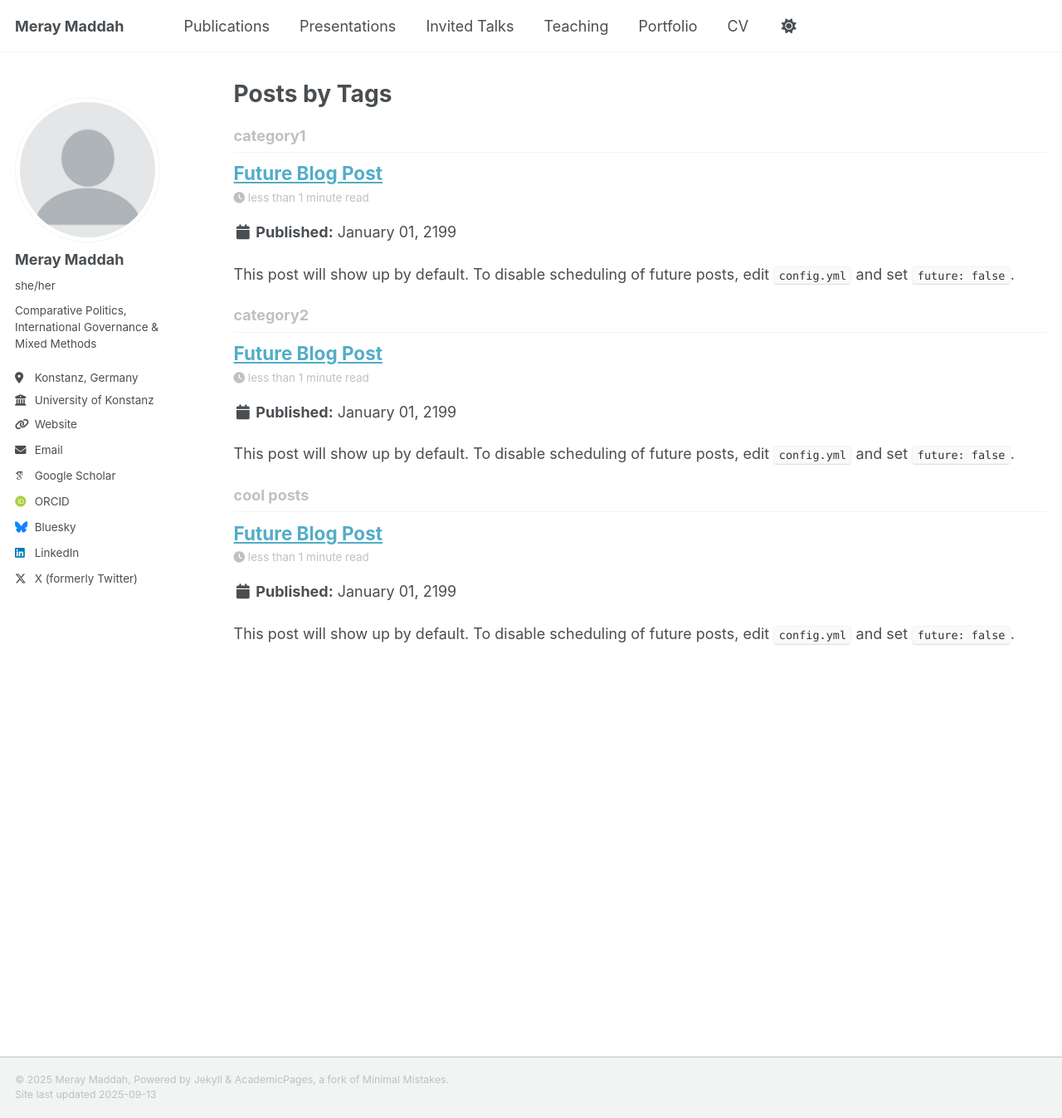
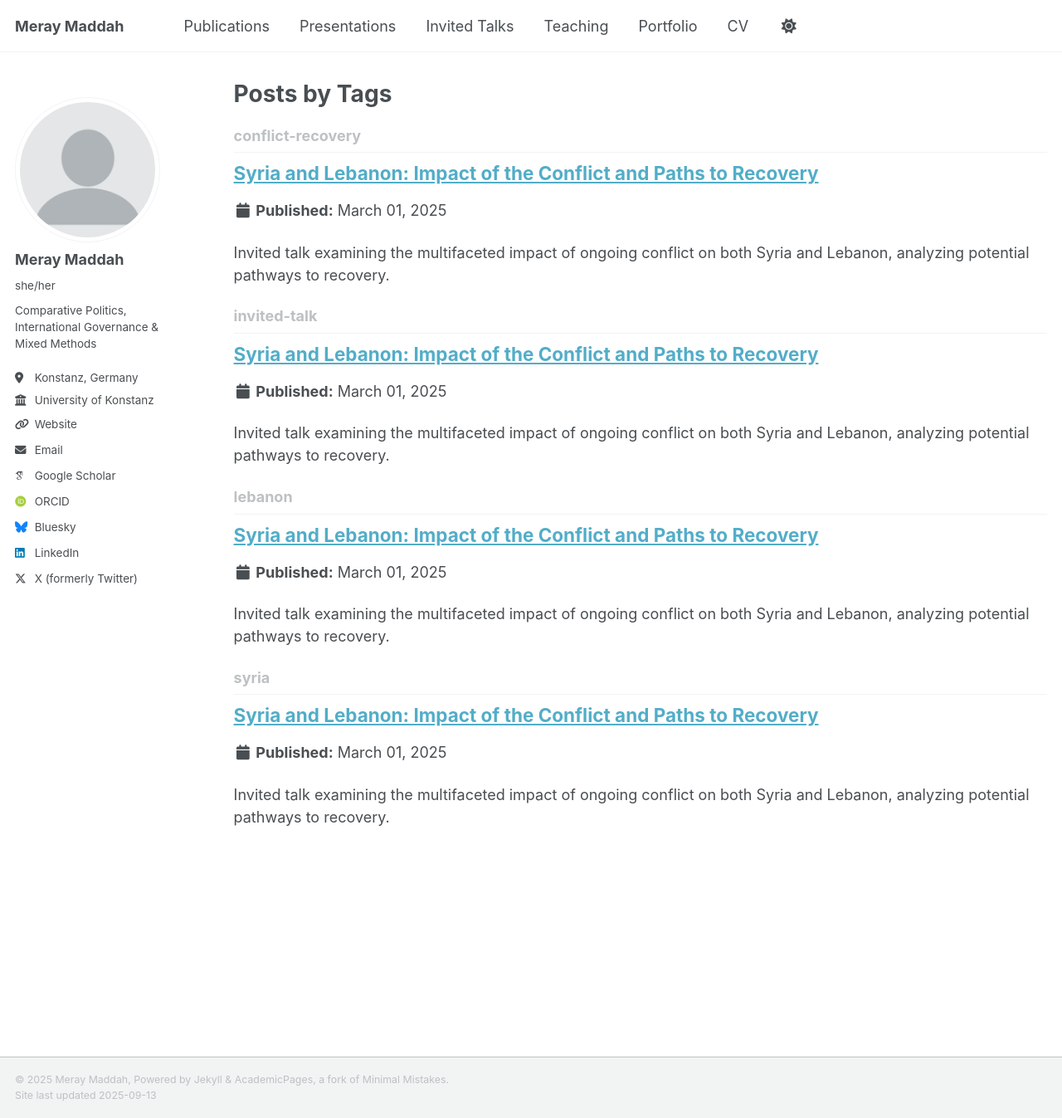
Before and after one commit to MerayMaddah/meraymaddah.github.io, a Jekyll site: the page built from _pages/tag-archive.html, in a window 1280 px wide and 1347 px high. Shown: the whole window at 83% size. Built offline with Jekyll 4.4.1, drawn with Linux system fonts in a browser that asks for light colours; some web fonts are replaced; a script that is not in the unit is left out.

Commit message:
Update-Barca.md

```diff
--- a/_posts/2199-01-01-future-post.md
+++ b/_posts/2199-01-01-future-post.md
@@ -1,11 +1,41 @@
 ---
-title: 'Future Blog Post'
-date: 2199-01-01
-permalink: /posts/2012/08/blog-post-4/
+title: "Syria and Lebanon: Impact of the Conflict and Paths to Recovery"
+date: 2025-03-01
+permalink: /posts/2025/03/syria-lebanon-recovery/
 tags:
-  - cool posts
-  - category1
-  - category2
+  - invited-talk
+  - syria
+  - lebanon
+  - conflict-recovery
+venue: "The European Institute of the Mediterranean (IEMed)"
+location: "Barcelona, Spain"
+excerpt: "Invited talk examining the multifaceted impact of ongoing conflict on both Syria and Lebanon, analyzing potential pathways to recovery."
+layout: single
+author_profile: true
+read_time: false
+comments: false
+share: false
+related: false
 ---
 
-This post will show up by default. To disable scheduling of future posts, edit `config.yml` and set `future: false`.
+This invited talk examined the multifaceted impact of ongoing conflict on both Syria and Lebanon, analyzing the interconnected challenges facing both nations. The presentation explored potential pathways to recovery, considering political, economic, and social dimensions of post-conflict reconstruction and regional stability.
+
+## Watch the Talk
+
+<iframe width="560" height="315" src="https://www.youtube.com/embed/1gjPsLzY0Qg?si=5s" title="YouTube video player" frameborder="0" allow="accelerometer; autoplay; clipboard-write; encrypted-media; gyroscope; picture-in-picture; web-share" allowfullscreen></iframe>
+
+[Direct link to video](https://www.youtube.com/watch?v=1gjPsLzY0Qg&t=5s)
+
+## Key Topics Covered
+
+* Cross-border effects of the Syrian conflict on Lebanese society and politics
+* Economic implications of prolonged regional instability
+* Opportunities for collaborative recovery mechanisms
+* The role of international actors in supporting sustainable peace processes
+
+## Event Details
+
+**Venue:** The European Institute of the Mediterranean (IEMed)
+**Date:** March 2025
+**Location:** Barcelona, Spain
+**Type:** Invited Talk
```
